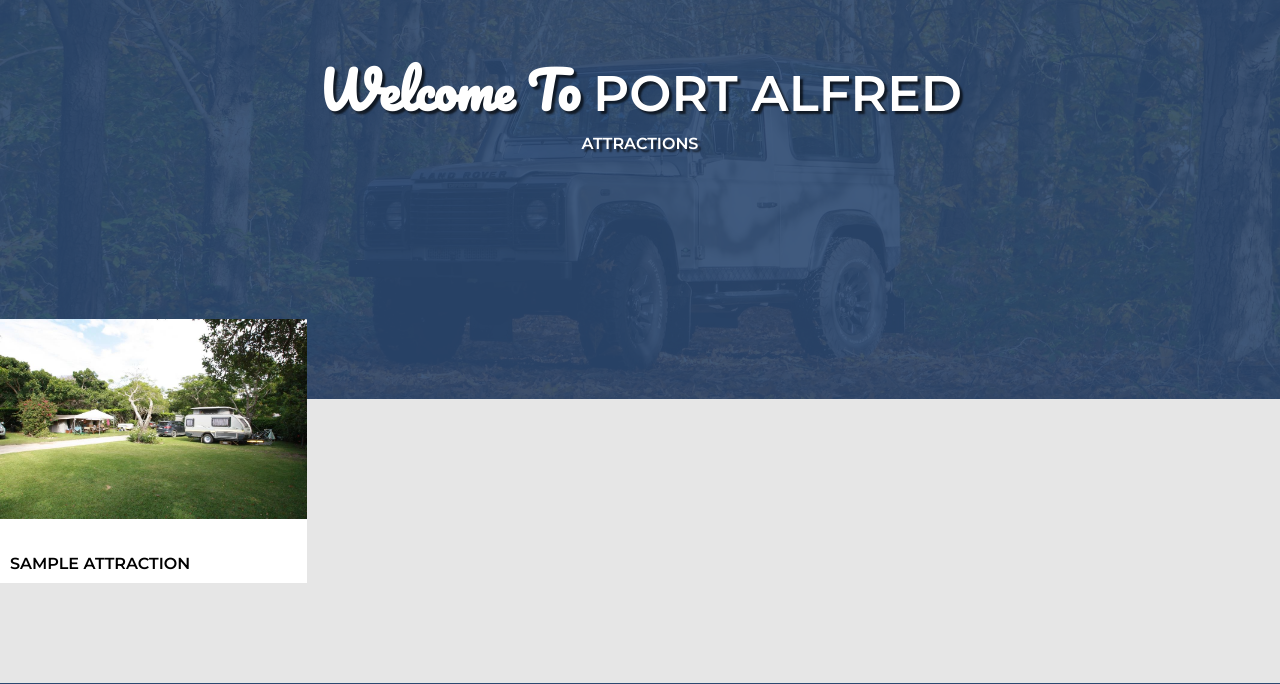
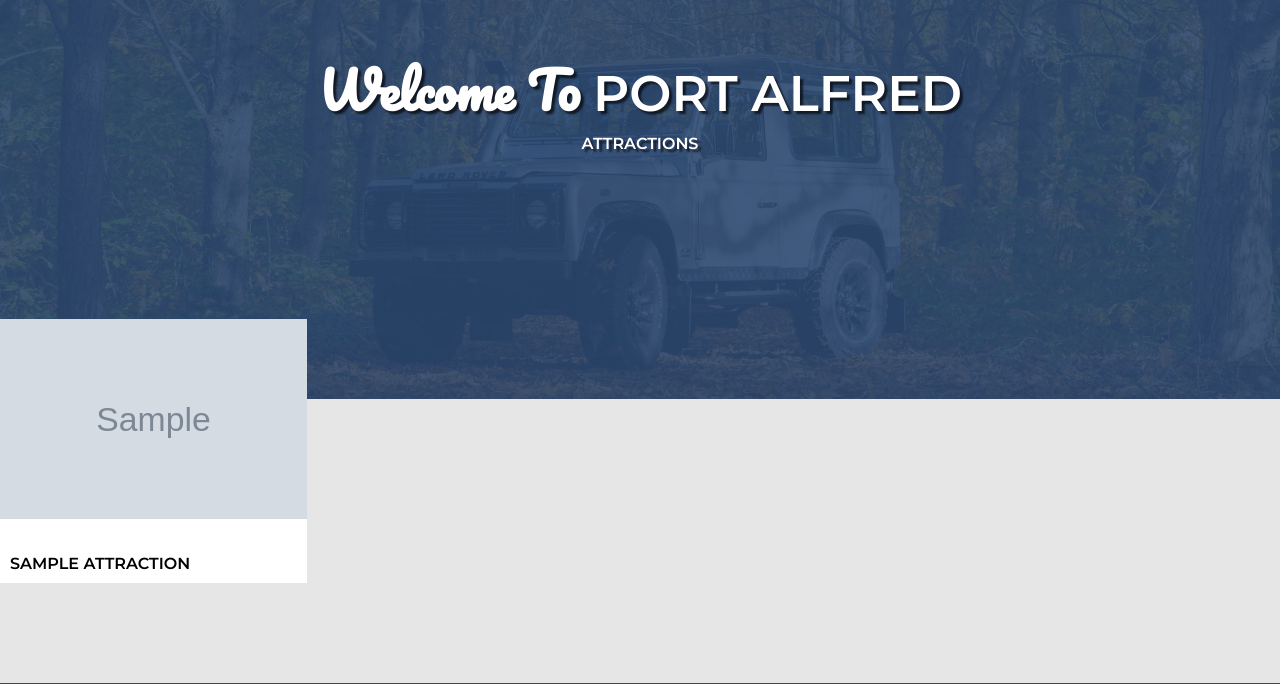
Before and after one commit to Spha88/thoko_django_app, a Django app: page /attractions/ in a window 1280 px wide. Shown: the part 67-751 px from the top of the page. Run offline with Django 4.2, Linux system fonts and the light colour scheme; tables that the repository leaves empty hold one stand-in row (values such as "Sample post"); grey boxes marked "Sample" are stand-in pictures.

Commit message:
Add thumbnail image to the attractions img tag

```diff
--- a/templates/pages/attractions.html
+++ b/templates/pages/attractions.html
@@ -20,7 +20,7 @@
             {% if attractions %}
                 {% for attraction in attractions %}
                     <div class="card">
-                        <img class="thumbnail" src="{% static 'images/medolino.jpg' %}" alt="" />
+                        <img class="thumbnail" src="{{ attraction.thumb_nail.url }}" alt="" />
 
                         <div class="card-body">
                             <h4>{{ attraction.title }}</h4>
```
